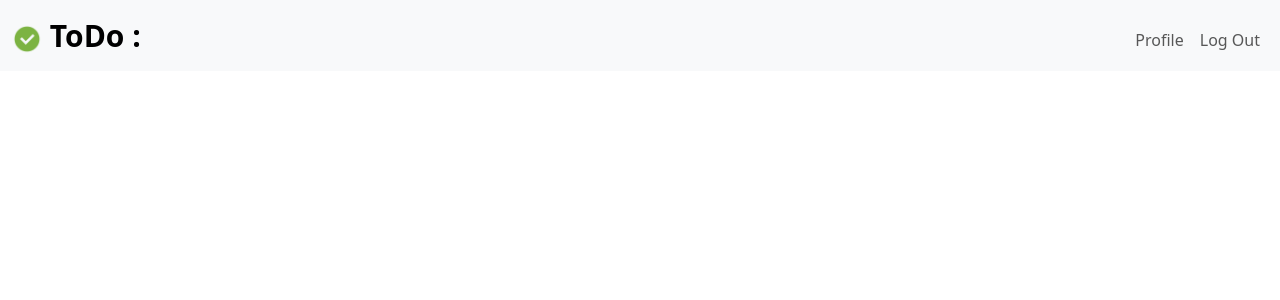
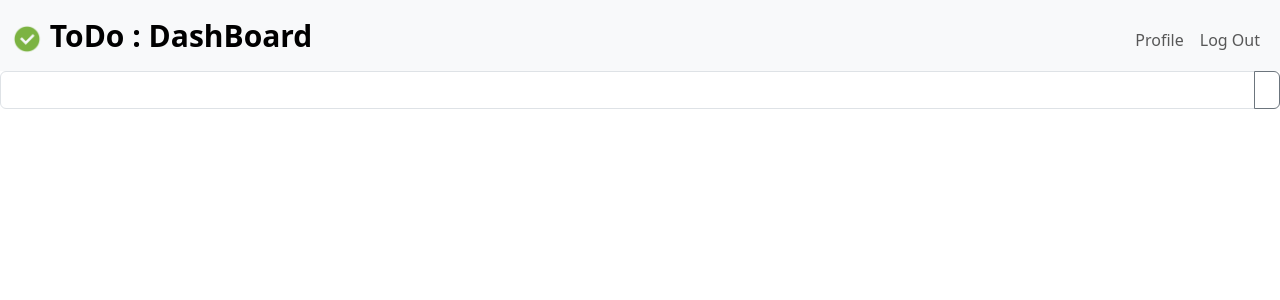
Before and after one commit to ChamalInd/ToDo, a Flask app: page / in a window 1280 px wide. Shown: the top 300 px of the page. Run offline with Flask 3, Linux system fonts and the light colour scheme; a user stored in the database is signed in.

```diff
--- a/app.py
+++ b/app.py
@@ -33,7 +33,14 @@ def after_request(response):
 @app.route('/', methods=['POST', 'GET'])
 @login_required
 def index():
-    return render_template('index.html')
+    if request.method == 'POST':
+        item = request.form.get('item')
+        # adding new ongoing task
+        cur.execute('INSERT INTO todoitems VALUES(?, 1, ?)', (session['user_id'], item))
+        con.commit()
+
+    items = cur.execute('SELECT item from todoitems WHERE user_id=? AND category_id=1', (session['user_id'], )).fetchall()
+    return render_template('index.html', items=items)
 
 
 @app.route('/register', methods=['POST', 'GET'])
--- a/templates/index.html
+++ b/templates/index.html
@@ -3,3 +3,26 @@
 {% block title %}
 DashBoard
 {% endblock %}
+
+{% block name %}
+DashBoard
+{% endblock %}
+
+{% block main %}
+<div>
+    <form action="/" method="post">
+        <div class="input-group mb-3">
+            <input type="text" class="form-control" autocomplete="off" name="item">
+            <button class="btn btn-outline-secondary" type="submit">
+                <i class="fa-solid fa-plus"></i>
+            </button>
+        </div>
+    </form>
+</div>
+
+<div>
+    {% for i in items %}
+    <p>{{ i[0] }}</p>
+    {% endfor %}
+</div>
+{% endblock %}
```
Also changed, not shown: todo.db, 2 other files.
